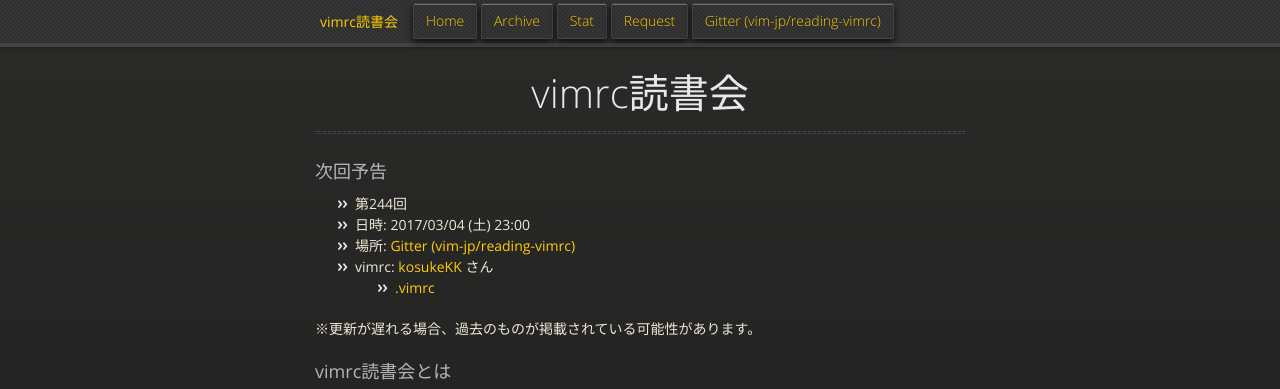
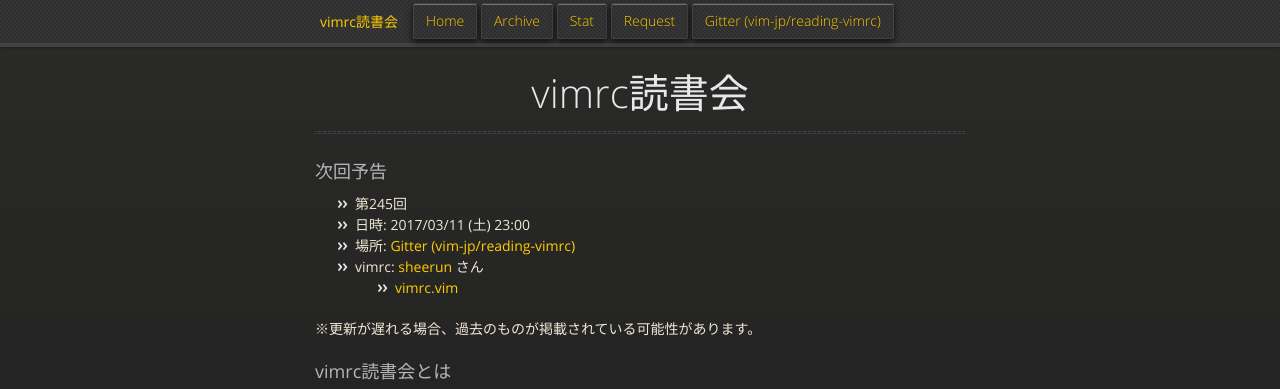
Before and after one commit to vim-jp/reading-vimrc, a Jekyll site: the page built from index.md, in a window 1280 px wide and 900 px high. Shown: the top 389 px of the window. Built offline with Jekyll 4.4.1, drawn with Linux system fonts in a browser that asks for light colours; nearby versions of some CDN libraries.

Commit message:
Update the next information: #245 sheerun

```diff
--- a/_data/next.yml
+++ b/_data/next.yml
@@ -1,11 +1,11 @@
-- id: 244
-  date: '2017-3-4 23:00'
+- id: 245
+  date: '2017-3-11 23:00'
   author:
-    name: kosukeKK
-    url: 'https://github.com/kosukeKK'
+    name: sheerun
+    url: 'https://github.com/sheerun'
   vimrcs:
-    - url: 'https://github.com/kosukeKK/dotfiles/blob/master/.vimrc'
-      name: .vimrc
+    - url: 'https://github.com/sheerun/vimrc/blob/master/plugin/vimrc.vim'
+      name: vimrc.vim
       hash: null
   part: null
   other: null
```
